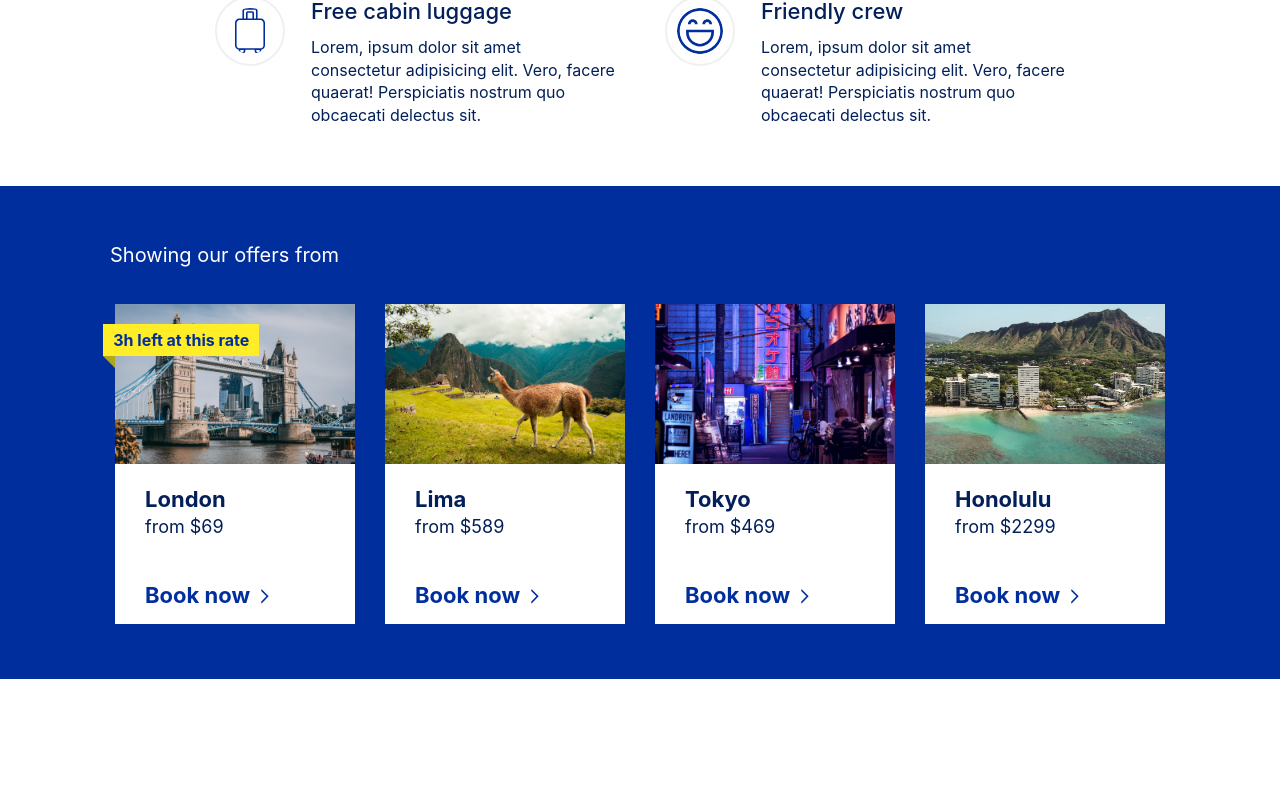
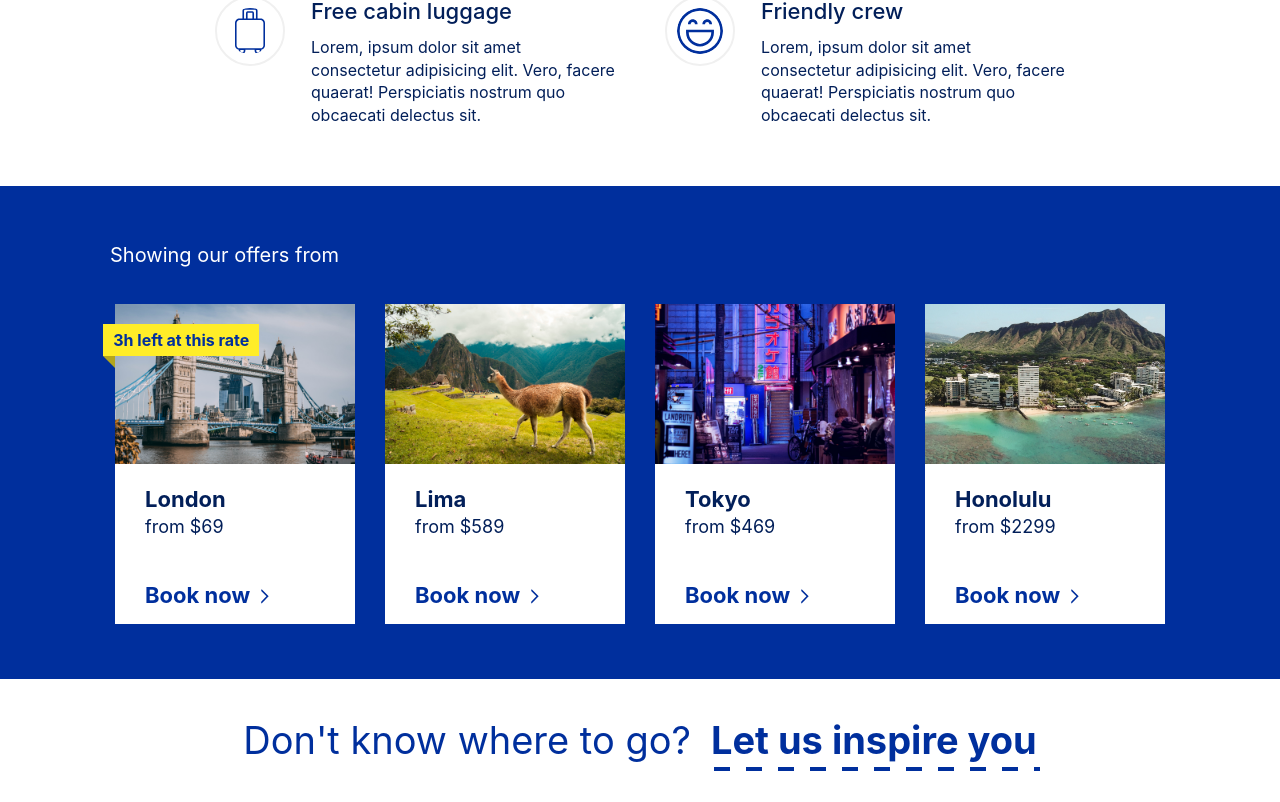
Before and after one commit to Ognjen-Radisic/CaseStudy-ReactJS-Part2, a React (Create React App) app: page / in a window 1280 px wide. Shown: the part 1000-1802 px from the top of the page. Before the commit the page ends 1679 px from the top, so only its background shows below. Built offline with nearby package versions, Linux system fonts and the light colour scheme.

Commit message:
inspiration component

```diff
--- /dev/null
+++ b/src/components/inspiration/index.js
@@ -0,0 +1,17 @@
+import React from "react";
+
+const Inspiration = () => {
+	return (
+		<div className="inspiration">
+			<div className="inspiration__container">
+				<h3 className="inspiration__question">Don't know where to go?</h3>
+				<a href="#offersPage" className="inspiration__answer">
+					<h3>Let us inspire you</h3>
+					<div className="inspiration__line"></div>
+				</a>
+			</div>
+		</div>
+	);
+};
+
+export default Inspiration;
--- a/src/pages/Home.js
+++ b/src/pages/Home.js
@@ -5,6 +5,7 @@ import Navbar from "../components/navbar";
 import Hero from "../components/hero";
 import Usp from "../components/usp";
 import Offers from "../components/offers";
+import Inspiration from "../components/inspiration";
 
 const Home = () => {
 	return (
@@ -13,6 +14,7 @@ const Home = () => {
 			<Hero />
 			<Usp />
 			<Offers />
+			<Inspiration />
 		</>
 	);
 };
--- a/src/styles/components/_hero.scss
+++ b/src/styles/components/_hero.scss
@@ -47,19 +47,22 @@
 		h2 {
 			line-height: 35px;
 		}
+		p {
+			font-size: $fontM;
+		}
 
 		button {
-			padding: 8px 24px;
+			padding: 8px 24px 10px 24px;
 			border: none;
-			font-size: $fontML;
+			font-size: $fontM;
 			color: $mainWhite;
-			font-weight: 600;
+			font-weight: 700;
 			cursor: pointer;
 			transition: $mainTransition;
 			background: $primaryColor;
 
 			&:hover {
-				background: $primaryDarkColor;
+				background: $primaryLightColor;
 			}
 		}
 		.decimals {
--- /dev/null
+++ b/src/styles/components/_inspiration.scss
@@ -0,0 +1,60 @@
+.inspiration {
+	@include container();
+}
+.inspiration__container {
+	@include flexVariant(center);
+	padding: 35px 0;
+
+	h3 {
+		margin-bottom: 0;
+		white-space: nowrap;
+		font-size: $fontXXL;
+		@include respond(tab-land) {
+			font-size: $fontXL;
+		}
+		@include respond(mobile) {
+			font-size: $fontL;
+		}
+	}
+	@include respond(tab-port) {
+		flex-direction: column;
+		padding: 25px 0;
+	}
+}
+
+.inspiration__question {
+	color: $primaryColor;
+	font-weight: 400;
+	margin-right: 20px;
+	white-space: nowrap;
+}
+
+.inspiration__answer {
+	position: relative;
+	color: $primaryColor;
+	font-weight: 600;
+	cursor: pointer;
+
+	&:hover {
+		color: $primaryLightColor;
+		.inspiration__line {
+			background-image: linear-gradient(
+				to left,
+				transparent 50%,
+				$primaryLightColor 50%
+			);
+		}
+	}
+	.inspiration__line {
+		position: absolute;
+		left: 3px;
+		width: 100%;
+		height: 8%;
+		background-size: 32px;
+		background-image: linear-gradient(
+			to left,
+			transparent 50%,
+			$primaryColor 50%
+		);
+	}
+}
--- a/src/styles/main.scss
+++ b/src/styles/main.scss
@@ -13,3 +13,4 @@
 @import "components/hero";
 @import "components/usp";
 @import "components/offers";
+@import "components/inspiration";
```
